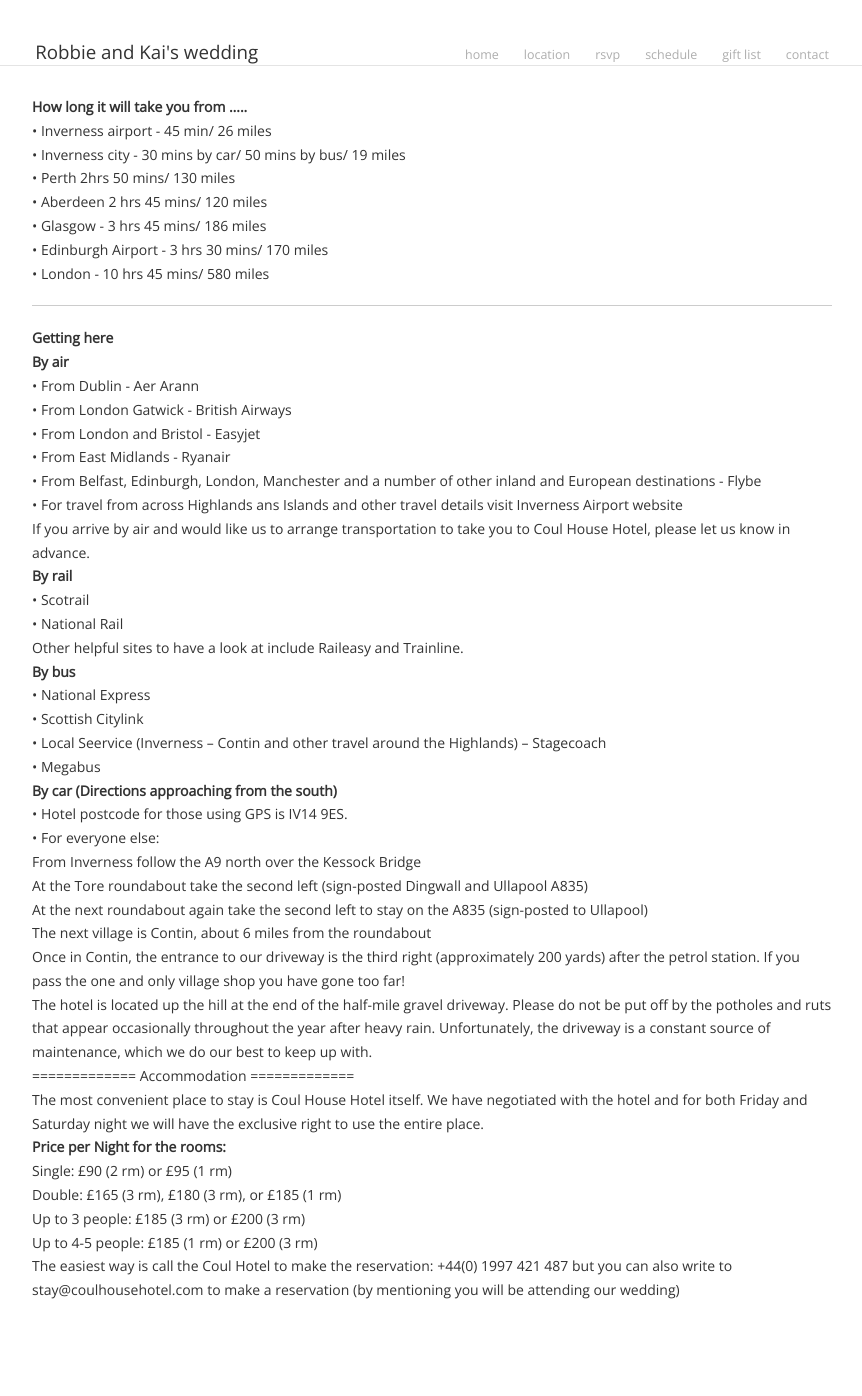
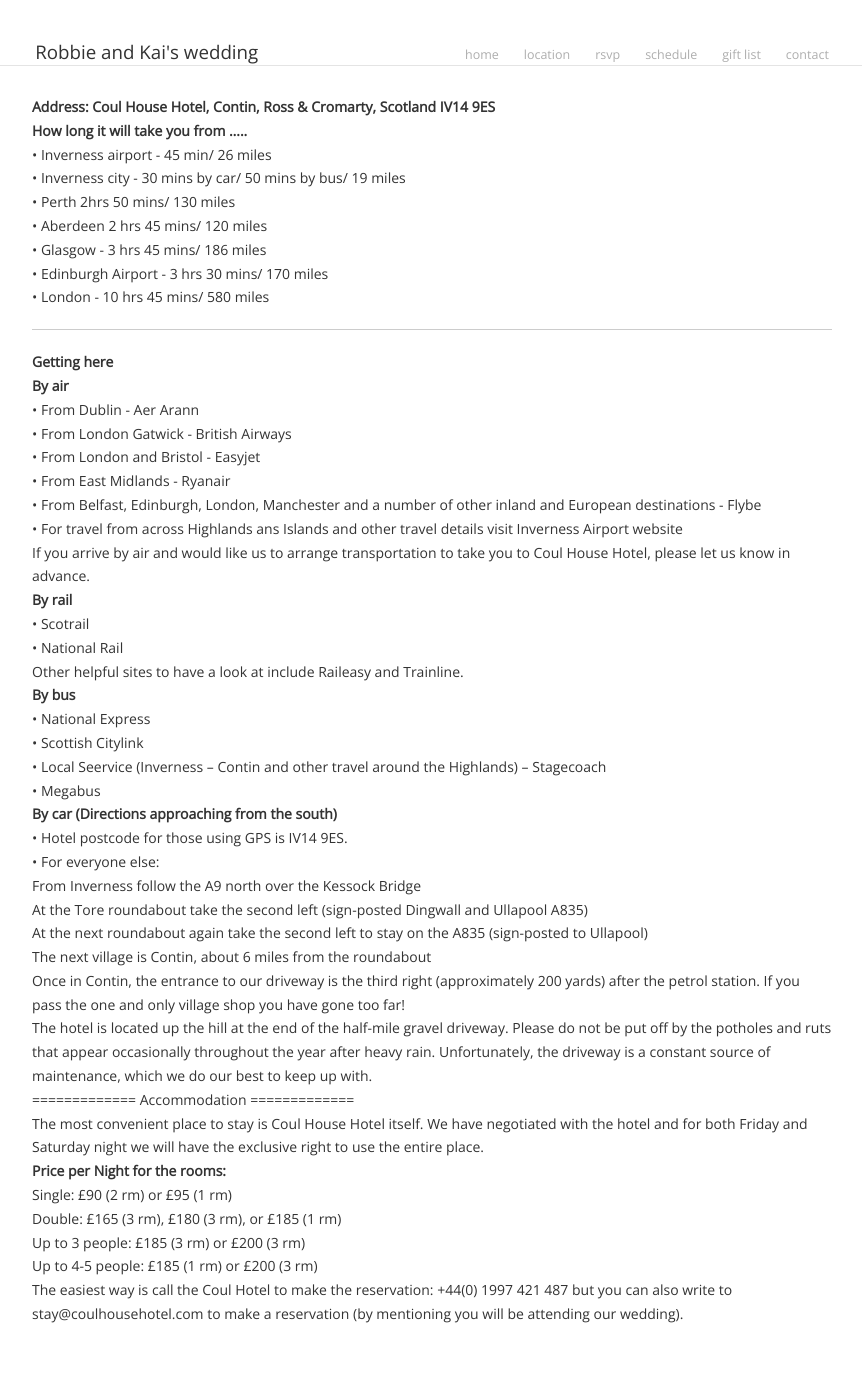
Before and after one commit to rjshade/robbieandkai.com, a Jekyll site: the page built from location/index.md, in a window 1280 px wide. Shown: the whole page, without its empty margins (208-1070 px from the left). Built offline with Jekyll 4.4.1, drawn with Linux system fonts in a browser that asks for light colours; Markdown is read by kramdown in place of the engine named in the settings; before the commit the page ends 1372 px from its top, so only the background shows below that.

Commit message:
Update location/index.md

```diff
--- a/location/index.md
+++ b/location/index.md
@@ -2,6 +2,8 @@
 layout: default
 title: directions
 ---
+
+*Address: Coul House Hotel, Contin, Ross & Cromarty, Scotland IV14 9ES*
 
 #How long it will take you from .....
 
@@ -88,4 +90,4 @@ Up to 3 people: £185 (3 rm) or £200 (3 rm)
 
 Up to 4-5 people: £185 (1 rm) or £200 (3 rm)
 
-The easiest way is call the Coul Hotel to make the reservation: +44(0) 1997 421 487 but you can also write to stay@coulhousehotel.com to make a reservation (by mentioning you will be attending our wedding)
+The easiest way is call the Coul Hotel to make the reservation: +44(0) 1997 421 487 but you can also write to stay@coulhousehotel.com to make a reservation (by mentioning you will be attending our wedding).
```
